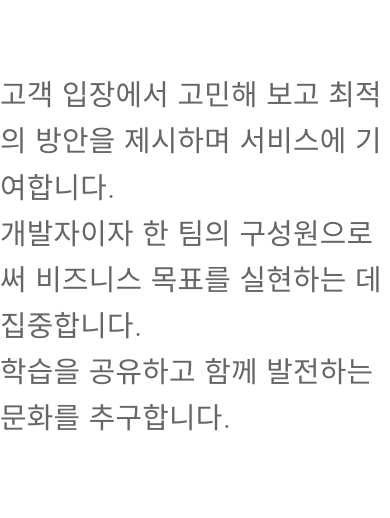
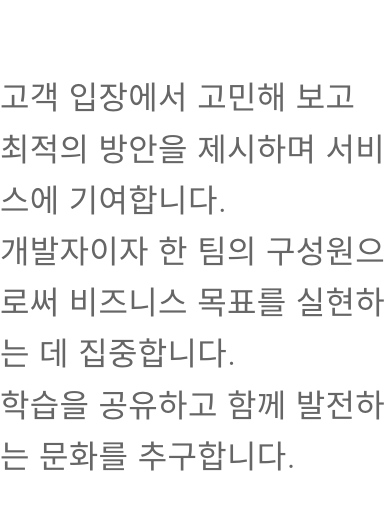
Before and after one commit to minhyuuk/resume, a plain HTML site: page index.html in a window 390 px wide. Shown: the part 286-804 px from the top of the page. Drawn offline with Linux system fonts and the light colour scheme; a web font is replaced by a local one.

Commit message:
feat: description 끝부분 px 줄여서 길이 조정

```diff
--- a/styles.css
+++ b/styles.css
@@ -50,11 +50,12 @@
   }
 
   .description {
-    font-size: 1.8rem;
+    font-size: 2rem;
     color: #666;
     text-align: left;
     font-weight: 300;
     letter-spacing: 0.01em;
+    padding-inline-end: 200px; /* 200px(img) + 50px 간격 */
   }
 
   section {
@@ -154,6 +155,7 @@
     .profile-header .profile-image {
       order: 0;
     }
+    .description { padding-inline-end: 0; }
   }
 
   @media (max-width: 480px) {
```
